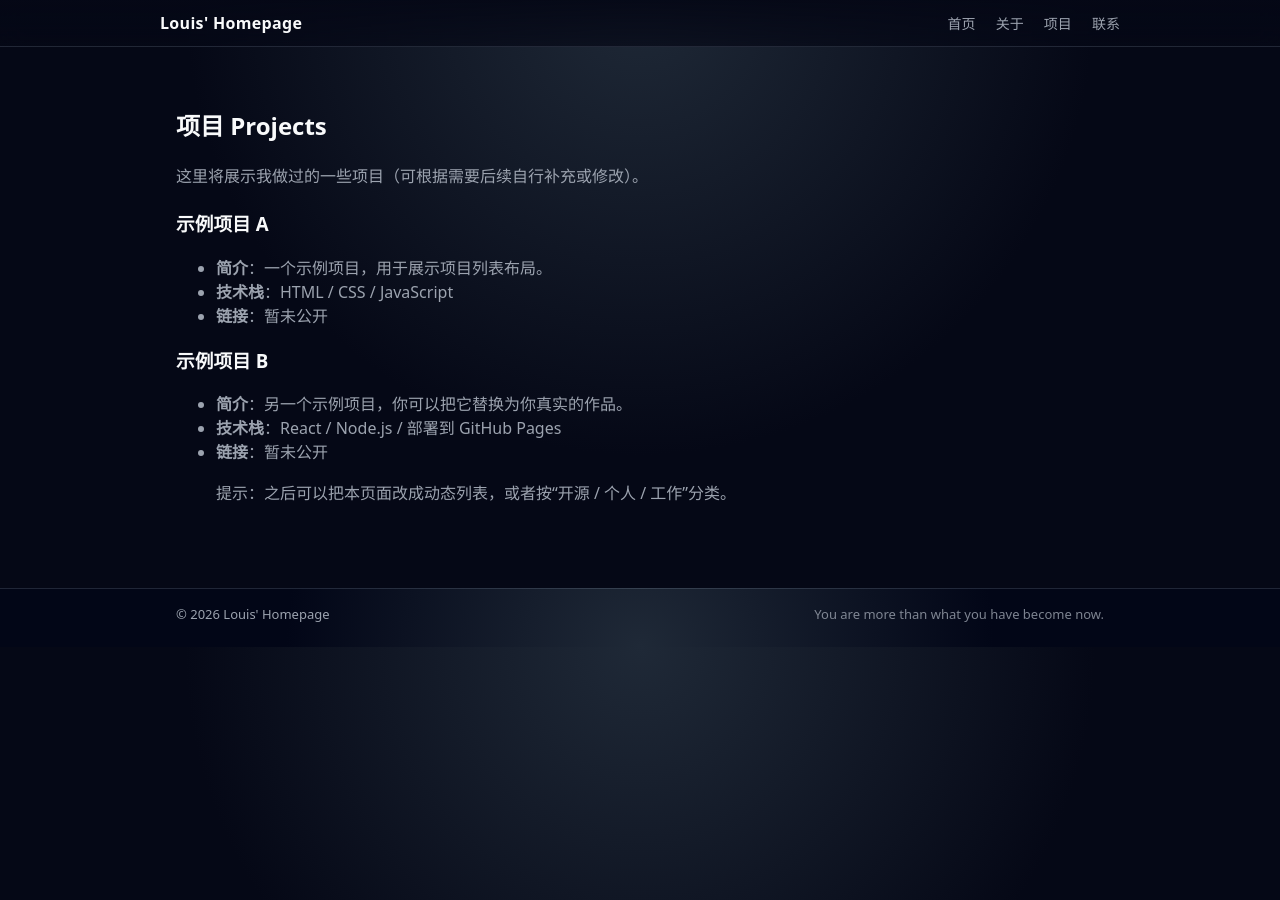
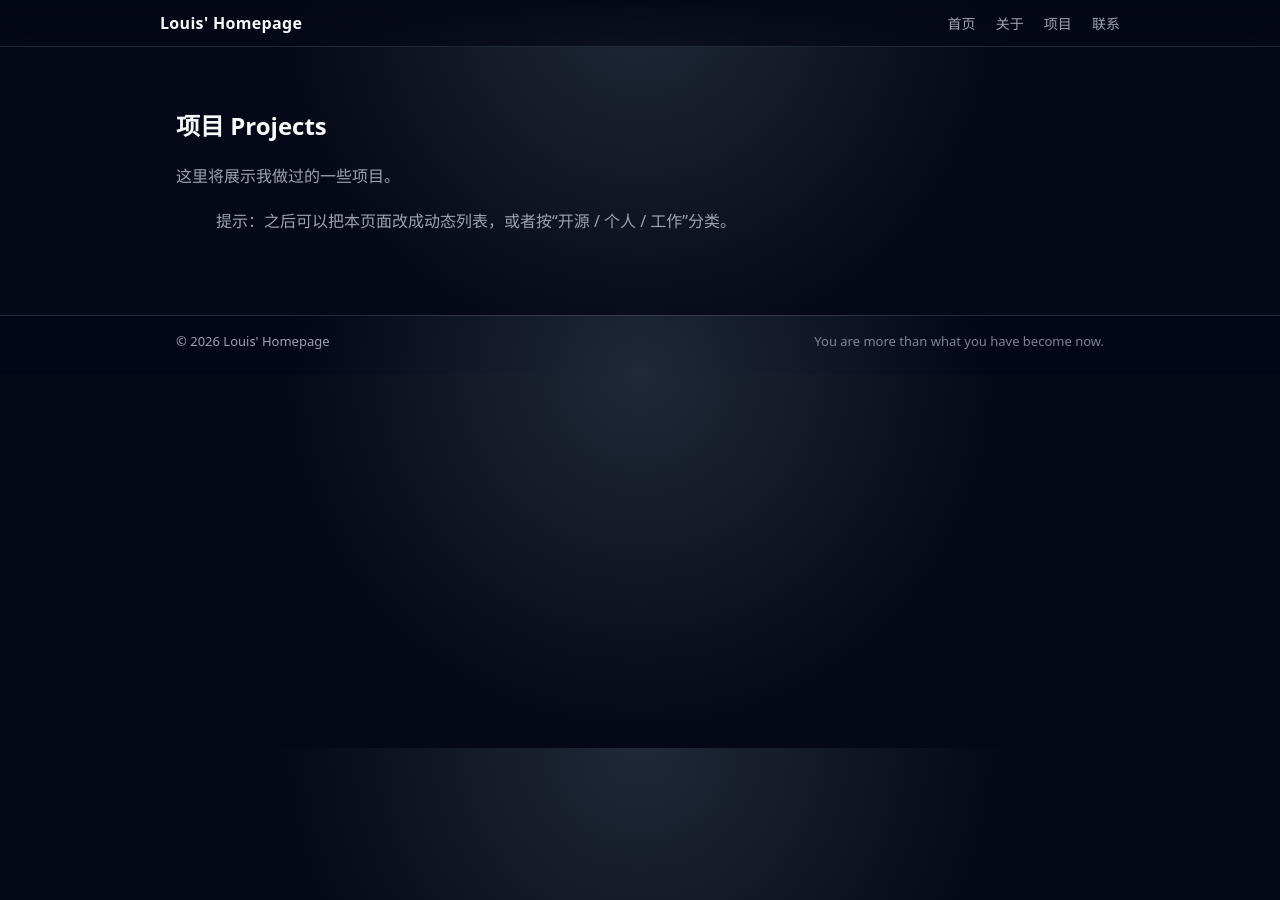
Before and after one commit to louislog/louislog.github.io, a Jekyll site: the page built from projects.md, in a window 1280 px wide. Built offline with Jekyll 4.4.1, drawn with Linux system fonts in a browser that asks for light colours.

Commit message:
Update contact information and modify project examples for clarity and relevance.

```diff
--- a/projects.md
+++ b/projects.md
@@ -6,9 +6,9 @@ permalink: /projects/
 
 ## 项目 Projects
 
-这里将展示我做过的一些项目（可根据需要后续自行补充或修改）。
+这里将展示我做过的一些项目。
 
-### 示例项目 A
+<!-- ### 示例项目 A
 
 - **简介**：一个示例项目，用于展示项目列表布局。
 - **技术栈**：HTML / CSS / JavaScript
@@ -18,6 +18,6 @@ permalink: /projects/
 
 - **简介**：另一个示例项目，你可以把它替换为你真实的作品。
 - **技术栈**：React / Node.js / 部署到 GitHub Pages
-- **链接**：暂未公开
+- **链接**：暂未公开 -->
 
 > 提示：之后可以把本页面改成动态列表，或者按“开源 / 个人 / 工作”分类。
```
Also changed, not shown: contact.md (+2 -2 lines).
